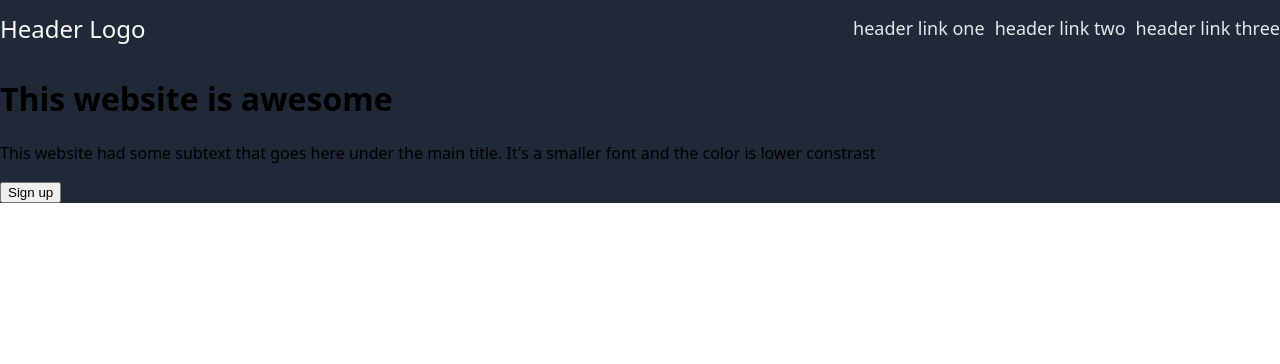
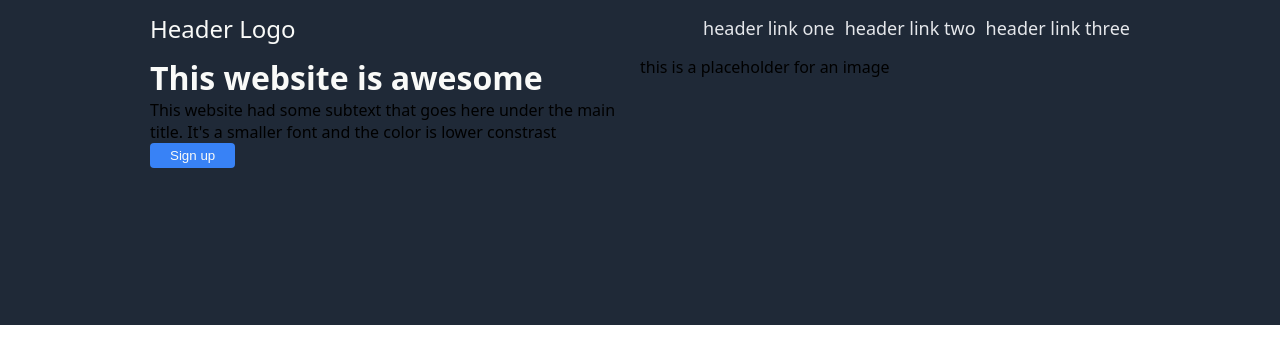
Before and after one commit to crispychris0616/odinLandingPage, a plain HTML site: page index.html in a window 1280 px wide. Drawn offline with Linux system fonts and the light colour scheme.

Commit message:
Style navbar and header with css
Change font color in header elements. Used flex to
arrange header content in center

```diff
--- a/index.html
+++ b/index.html
@@ -18,14 +18,14 @@
                 </ul>
             </div>
         </div>
-        <div class="header-container">
+        <div class="header-content">
             <div class="header-left">
                 <h1>This website is awesome</h1>
                 <p>This website had some subtext that goes here under the main title.
                     It's a smaller font and the color is lower constrast</p>
                 <button>Sign up</button>
             </div>
-            <div class="header-right"></div>
+            <div class="header-right">this is a placeholder for an image</div>
         </div>
     </div>
     <div class="content-1"></div>
--- a/styles.css
+++ b/styles.css
@@ -4,17 +4,15 @@ body {
     font-family: system-ui, -apple-system, BlinkMacSystemFont, 'Segoe UI', Roboto, Oxygen, Ubuntu, Cantarell, 'Open Sans', 'Helvetica Neue', sans-serif;
     margin: 0;
     min-height: 100vh;
+    flex-grow: 1;
 }
 
 .header {
     background-color: #1F2937;
-
-
-}
-
-.header-logo {
-    font-size: 24px;
-    color: #F9FAF8;
+    height: 325px;
+    display: flex;
+    flex-direction: column;
+    padding: 0 150px;
 }
 
 .navbar {
@@ -23,13 +21,55 @@ body {
     justify-content: space-between;
 }
 
+.header-logo {
+    font-size: 24px;
+    color: #F9FAF8;
+}
+
 .header-links {
     display: flex;
     gap: 10px;
 }
 
+.header-content {
+    display: flex;
+    align-items: center;
+    justify-content: center;
+}
+
+.header-left {
+    display: flex;
+    align-items: start;
+    /* justify-content: center; */
+    flex-direction: column;
+    flex-wrap: wrap;
+}
+.header-left, .header-right {
+    width: 500px;
+    height: 200px;
+
+}
+
+.header-left h1 {
+    color: #F9FAF8;
+    font-weight: 900;
+}
+
+button {
+    background-color: #3882F6;
+    color: #F9FAF8;
+    border: none;
+    border-radius: 4px;
+    padding: 5px 20px;
+}
+
 ul {
     list-style: none;
+}
+
+p, h1 {
+    margin: 0;
+
 }
 
 a {
```
